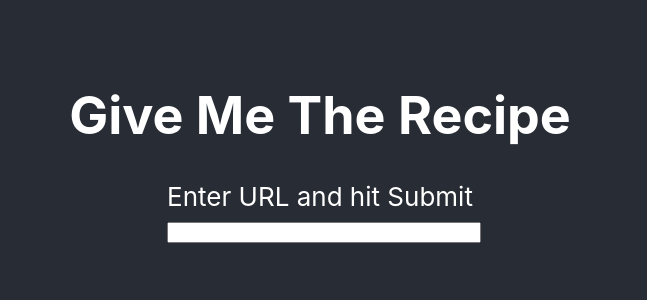
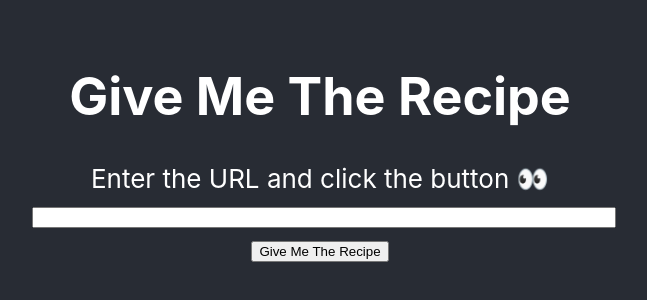
Before and after one commit to HenryKondratko/give-me-the-recipe, a React (Create React App) app: page / in a window 1280 px wide. Shown: the part 254-554 px from the top of the page, without its empty margins (320-967 px from the left). Built offline with nearby package versions, Linux system fonts and the light colour scheme.

Commit message:
added SubmitButton component with styling and test

```diff
--- a/src/App.js
+++ b/src/App.js
@@ -1,5 +1,6 @@
 import './App.css';
 import InputBox from "./components/InputBox";
+import SubmitButton from "./components/SubmitButton";
 
 function App() {
     return (
@@ -8,6 +9,7 @@ function App() {
             <header className="App-header">
                 <h1>Give Me The Recipe</h1>
                 <InputBox/>
+                <SubmitButton/>
             </header>
         </div>
     );
--- a/src/components/InputBox.css
+++ b/src/components/InputBox.css
@@ -1,3 +1,7 @@
+.input-and-label-container{
+    width: 45%;
+}
+
 .input-box-container {
     display: block;
 }
@@ -8,4 +12,5 @@
 
 .url-input-box{
     width: 100%;
+    margin-top: 1em;
 }
--- a/src/components/InputBox.jsx
+++ b/src/components/InputBox.jsx
@@ -3,9 +3,9 @@ import './InputBox.css';
 
 const InputBox = () => {
     return (
-        <div>
+        <div className="input-and-label-container">
             <div className="label-container">
-                <label htmlFor="url">Enter URL and hit Submit</label>
+                <label htmlFor="url">Enter the URL and click the button 👀</label>
             </div>
             <div className="input-box-container">
                 <input className="url-input-box" type="text" id="url"/>
--- /dev/null
+++ b/src/components/SubmitButton.css
@@ -0,0 +1,3 @@
+.submit-button{
+    margin-top: 1em;
+}
--- /dev/null
+++ b/src/components/SubmitButton.jsx
@@ -0,0 +1,10 @@
+import React from 'react';
+import './SubmitButton.css';
+
+const SubmitButton = () => {
+    return(
+        <button className="submit-button">Give Me The Recipe</button>
+    )
+}
+
+export default SubmitButton;
```
Also changed, not shown: 1 other file (tests, documents, lock files or other folders).
